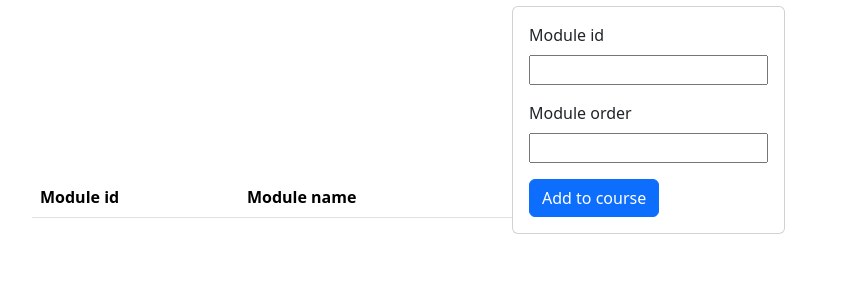
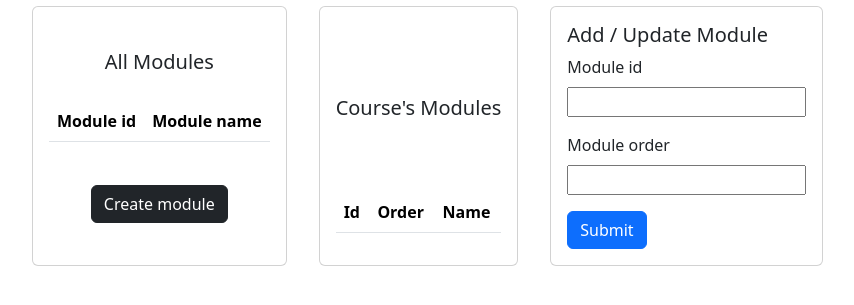
Before and after one commit to WillGrabham/Assignment, a Flask app: template website/templates/edit_course.html in a window 1280 px wide. Shown: the part 112-417 px from the top of the page, without its empty margins (50-904 px from the left). Run offline with Flask 3, Linux system fonts and the light colour scheme; the template is opened without the code that fills it: values that come from a table or form of the project are taken from there, others are empty; some libraries are stand-ins or nearby versions.

Commit message:
Improve edit course page

```diff
--- a/website/templates/edit_course.html
+++ b/website/templates/edit_course.html
@@ -2,7 +2,9 @@
 {% block content %}
 <div class="container">
     <h2 style="margin-top: 1rem">Course: {{course_name}}</h2>
-    <div style="display: flex; flex-flow: row wrap">
+    <div style="display: flex; flex-flow: row wrap; column-gap: 2rem">
+        <div class="card" style="padding: 1rem">
+            <h5 style="margin: auto">All Modules</h5>
             <table class="table" style="max-width: 30rem">
                 <thead>
                 <tr>
@@ -10,16 +12,42 @@
                     <th>Module name</th>
                 </tr>
                 </thead>
-            {% for module in modules: %}
+                {% for module in all_modules: %}
                 <tr>
                     <td>{{module.module_id}}</td>
                     <td>{{module.module_name}}</td>
                 </tr>
                 {% endfor %}
             </table>
+            <div style="margin:auto">
+                <a class="btn btn-dark" href="{{ url_for('main.create_module') }}">
+                    Create module
+                </a>
+            </div>
+        </div>
+        <div class="card" style="padding: 1rem">
+            <h5 style="margin: auto">Course's Modules</h5>
+            <table class="table" style="max-width: 30rem">
+                <thead>
+                <tr>
+                    <th>Id</th>
+                    <th>Order</th>
+                    <th>Name</th>
+                </tr>
+                </thead>
+                {% for module in course_modules: %}
+                <tr>
+                    <td>{{module.module_id}}</td>
+                    <td>{{module.module_order}}</td>
+                    <td>{{module.module_name}}</td>
+                </tr>
+                {% endfor %}
+            </table>
+        </div>
         <div class="card" style="padding: 1rem">
             <form method="POST" action="{{ url_for('main.edit_course', course_id=course_id) }}">
                 {{ form.hidden_tag() }}
+                <h5>Add / Update Module</h5>
                 <div class="mb-3">
                     <div class="form-label">
                         {{ form.module_id.label }}
@@ -39,7 +67,7 @@
                     {% endif %}
                 </div>
                 <div class="input-field">
-                    <button class="btn btn-primary" type="submit">Add to course</button>
+                    <button class="btn btn-primary" type="submit">Submit</button>
                 </div>
             </form>
         </div>
```
Also changed, not shown: website/api.py (+15 -1 lines), website/models.py (+7 -0 lines), website/routes.py (+16 -9 lines). Lines whose indentation alone changed are shown as unchanged.
